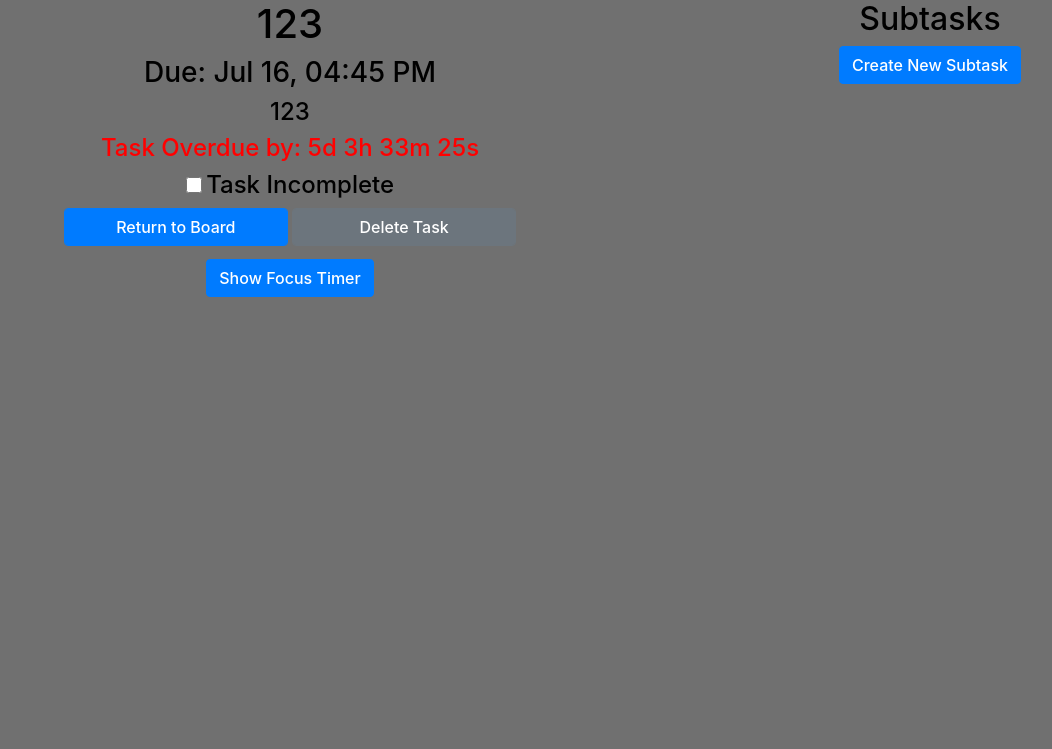
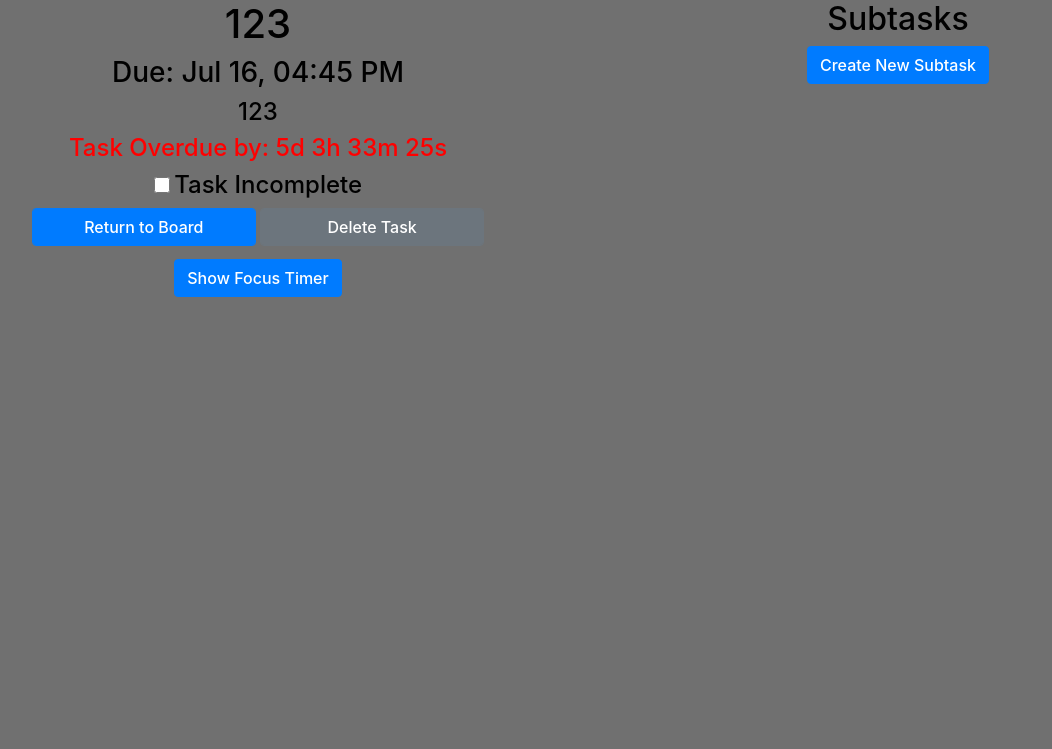
Before and after one commit to jtwolf1113/task-management-web-app, a Flask app: page /boards/1/1/10 in a window 1280 px wide. Shown: the part 56-805 px from the top of the page, without its empty margins (30-1082 px from the left). Run offline with Flask 2, Linux system fonts and the light colour scheme; a user stored in the database is signed in; data comes from the database, SQL or seed files in the repository; some libraries are stand-ins or nearby versions.

Commit message:
Update taskView.css

```diff
--- a/website/static/taskView.css
+++ b/website/static/taskView.css
@@ -20,6 +20,13 @@ div.all-task-content{
         grid-template-columns: 1fr 1fr;
     }
 }
+
+div.contain-task, div.contain-subtasks{
+    max-width: 90%;
+    align-items: center;
+    justify-content: center;
+}
+
 
 input, textarea, select, h4 {
     text-align: center;
```
